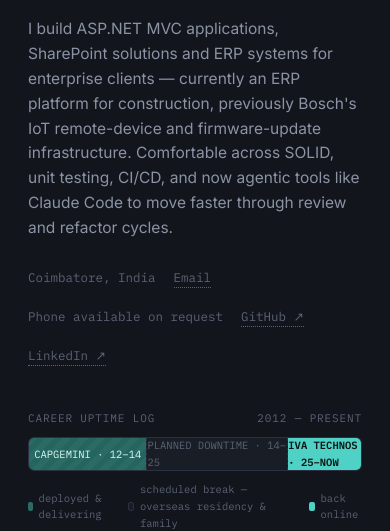
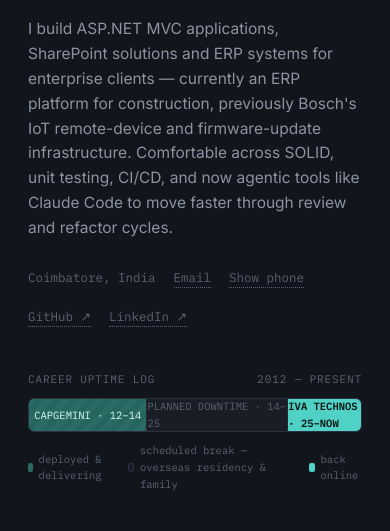
Before and after one commit to Pree-ray/Pree-ray.github.io, a plain HTML site: page index.html in a window 390 px wide. Shown: the part 331-862 px from the top of the page. Drawn offline with Linux system fonts and the light colour scheme.

Commit message:
Replace phone text with clickable reveal link

```diff
--- a/index.html
+++ b/index.html
@@ -172,7 +172,7 @@
     <div class="hero-meta">
       <span>Coimbatore, India</span>
       <a href="mailto:mailtorampreethi@gmail.com">Email</a>
-      <span>Phone available on request</span>
+      <a href="#" class="phone-link" id="phone-hero" onclick="return revealPhone(event, this)">Show phone</a>
       <a href="https://github.com/Pree-ray" target="_blank" rel="noopener">GitHub ↗</a>
       <a href="https://www.linkedin.com/in/rampreethi-rajendran/" target="_blank" rel="noopener">LinkedIn ↗</a>
     </div>
@@ -318,11 +318,28 @@
       <a href="mailto:mailtorampreethi@gmail.com">Email</a>
       <a href="https://github.com/Pree-ray" target="_blank" rel="noopener">GitHub</a>
       <a href="https://www.linkedin.com/in/rampreethi-rajendran/" target="_blank" rel="noopener">LinkedIn</a>
-      <span>Phone available on request</span>
+      <a href="#" class="phone-link" id="phone-footer" onclick="return revealPhone(event, this)">Show phone</a>
     </div>
     <div class="fine">Coimbatore, India · Built &amp; deployed on GitHub Pages</div>
   </div>
 </footer>
 
+<script>
+  // Number is never present as plain text in the page source, so static
+  // scrapers/bots that only read the HTML never see it. First click reveals
+  // the digits and turns the link into a real tel: link; a second click (or
+  // tap, on mobile) places the call.
+  function revealPhone(evt, el){
+    if(el.dataset.revealed === 'true') return true; // let the tel: link work normally
+    evt.preventDefault();
+    var parts = ['+91', ' ', '88', '38', '04', '05', '36'];
+    var number = parts.join('');
+    var digits = number.replace(/\s+/g,'');
+    el.textContent = number;
+    el.href = 'tel:' + digits;
+    el.dataset.revealed = 'true';
+    return false;
+  }
+</script>
 </body>
 </html>
```
